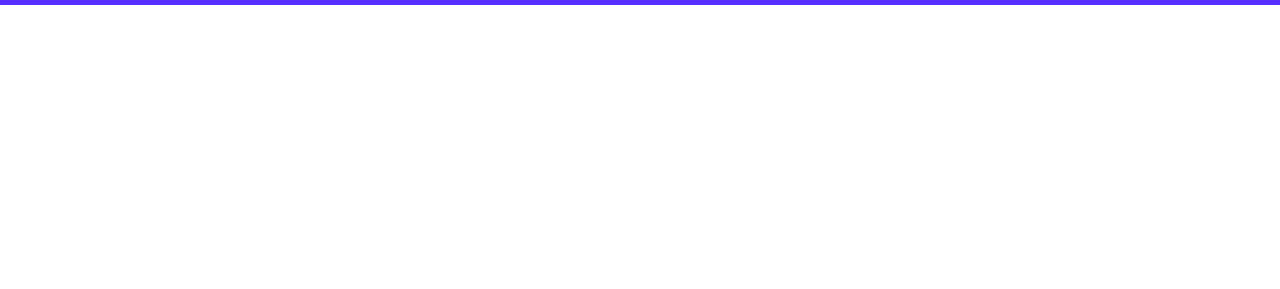
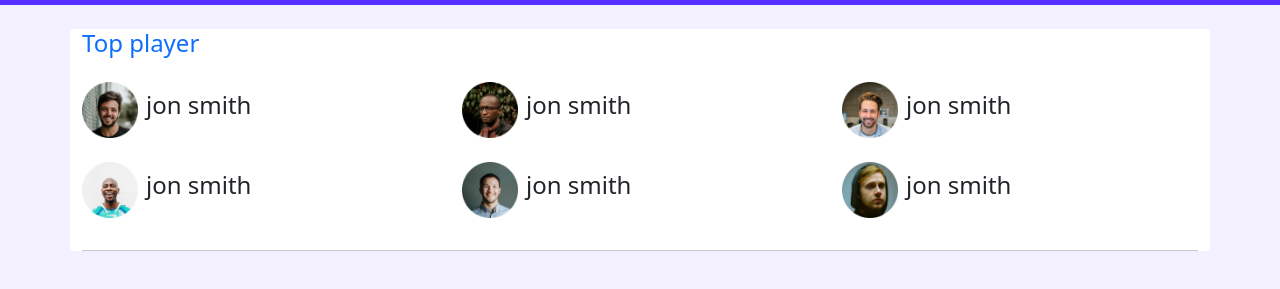
Before and after one commit to mdshemul48/leaderboard-simple-website-with-bootstrap, a plain HTML site: page index.html in a window 1280 px wide. Shown: the part 79-368 px from the top of the page. Drawn offline with nearby package versions, Linux system fonts and the light colour scheme.

Commit message:
adding top player area

```diff
--- a/index.html
+++ b/index.html
@@ -11,7 +11,7 @@
         integrity="sha384-EVSTQN3/azprG1Anm3QDgpJLIm9Nao0Yz1ztcQTwFspd3yD65VohhpuuCOmLASjC" crossorigin="anonymous">
 </head>
 
-<body>
+<body style="background-color:#f3f1ff">
     <!-- adding header and navigation -->
     <header>
         <nav class="navbar navbar-expand-lg navbar-dark" style="background-color: #562EFF;">
@@ -53,7 +53,62 @@
     </header>
 
 
+    <main>
 
+        <section class="container bg-white rounded">
+
+            <div class="pb-3">
+                <h4 class="text-primary my-4">Top player</h4>
+                <div class="row gy-4">
+                    <div class="col-lg-4 col-md-6 col-sm-12 d-flex align-items-center">
+                        <img width="56" src="images/players/player-1.png" alt="">
+                        <h4 class="ms-2">jon smith</h4>
+                    </div>
+                    <div class="col-lg-4 col-md-6 col-sm-12 d-flex align-items-center">
+                        <img width="56" src="images/players/player-2.png" alt="">
+                        <h4 class="ms-2">jon smith</h4>
+                    </div>
+                    <div class="col-lg-4 col-md-6 col-sm-12 d-flex align-items-center">
+                        <img width="56" src="images/players/player-3.png" alt="">
+                        <h4 class="ms-2">jon smith</h4>
+                    </div>
+                    <div class="col-lg-4 col-md-6 col-sm-12 d-flex align-items-center">
+                        <img width="56" src="images/players/player-4.png" alt="">
+                        <h4 class="ms-2">jon smith</h4>
+                    </div>
+                    <div class="col-lg-4 col-md-6 col-sm-12 d-flex align-items-center">
+                        <img width="56" src="images/players/player-5.png" alt="">
+                        <h4 class="ms-2">jon smith</h4>
+                    </div>
+                    <div class="col-lg-4 col-md-6 col-sm-12 d-flex align-items-center">
+                        <img width="56" src="images/players/player-6.png" alt="">
+                        <h4 class="ms-2">jon smith</h4>
+                    </div>
+                </div>
+            </div>
+            <hr>
+
+
+
+
+            <div class=""></div>
+
+        </section>
+
+
+
+
+
+
+
+
+
+
+
+
+
+
+    </main>
 
     <!-- importing bootstrap js script -->
     <script src="https://cdn.jsdelivr.net/npm/bootstrap@5.0.2/dist/js/bootstrap.bundle.min.js"
```
